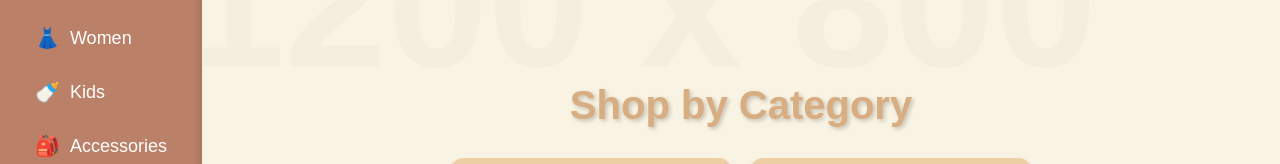
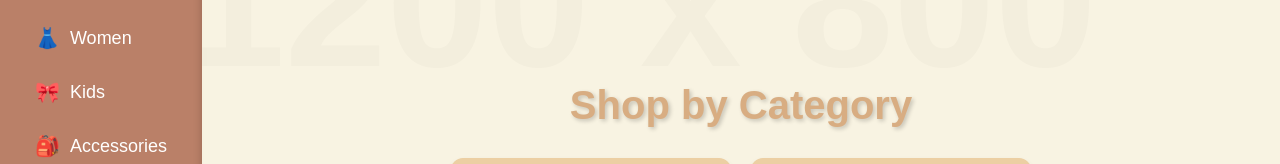
Before and after one commit to kmamaguana/frontendmicroserviciospf, a React (Create React App) app: page / in a window 1280 px wide. Shown: the part 409-573 px from the top of the page. Built offline with nearby package versions, Linux system fonts and the light colour scheme.

Commit message:
feat: 🛍️ add sidebar with product categories

```diff
--- a/src/components/Sidebar.js
+++ b/src/components/Sidebar.js
@@ -1,27 +1,35 @@
-import React from "react";
+import React, { useState } from "react";
 import "./Sidebar.css";
 
 const Sidebar = () => {
+  const [activeCategory, setActiveCategory] = useState(null);
+
+  const categories = [
+    { name: "Men", icon: "👕" },
+    { name: "Women", icon: "👗" },
+    { name: "Kids", icon: "🎀" },
+    { name: "Accessories", icon: "🎒" }
+  ];
+
+  const handleCategoryClick = (category) => {
+    setActiveCategory(category);
+    // Aquí puedes agregar la lógica para filtrar los productos según la categoría seleccionada
+  };
+
   return (
     <aside className="sidebar">
       <h3 className="sidebar-title">Categories</h3>
       <ul className="category-list">
-        <li className="category-item">
-          <span className="category-icon">👕</span>
-          Men
-        </li>
-        <li className="category-item">
-          <span className="category-icon">👗</span>
-          Women
-        </li>
-        <li className="category-item">
-          <span className="category-icon">🍼</span>
-          Kids
-        </li>
-        <li className="category-item">
-          <span className="category-icon">🎒</span>
-          Accessories
-        </li>
+        {categories.map((category) => (
+          <li
+            key={category.name}
+            className={`category-item ${activeCategory === category.name ? "active" : ""}`}
+            onClick={() => handleCategoryClick(category.name)}
+          >
+            <span className="category-icon">{category.icon}</span>
+            {category.name}
+          </li>
+        ))}
       </ul>
     </aside>
   );
```
